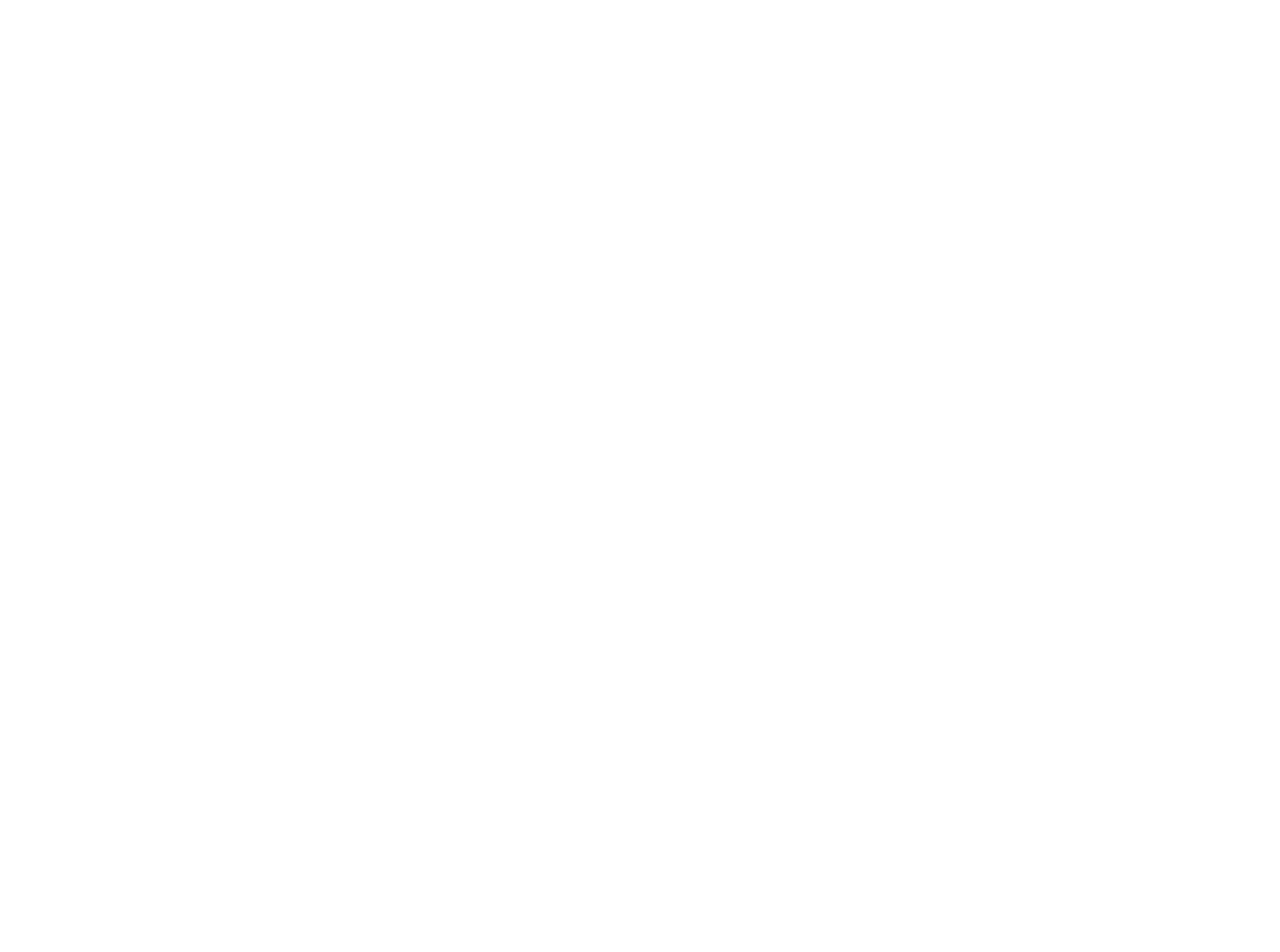
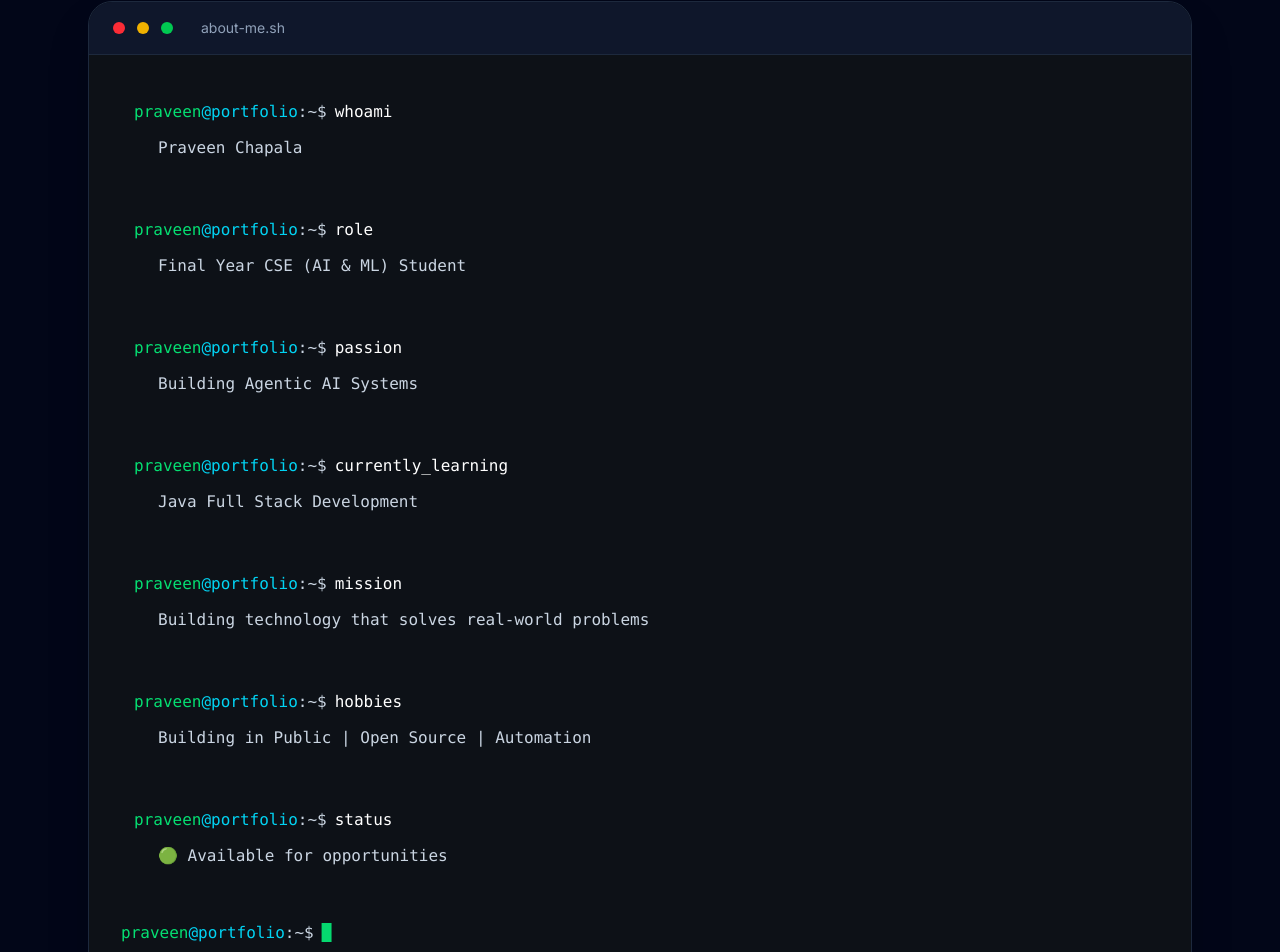
Before and after one commit to praveenchapala/Master-Portfolio, a React (Vite) app in the folder portfolio-app/: page / in a window 1280 px wide. Shown: the part 1146-2098 px from the top of the page. Before the commit the page ends 867 px from the top, so only its background shows below. Built offline with nearby package versions, Linux system fonts and the light colour scheme.

Commit message:
Committed Some changes

```diff
--- a/portfolio-app/package.json
+++ b/portfolio-app/package.json
@@ -13,6 +13,7 @@
     "@tailwindcss/vite": "^4.3.1",
     "react": "^19.2.7",
     "react-dom": "^19.2.7",
+    "react-type-animation": "^3.2.0",
     "tailwindcss": "^4.3.1"
   },
   "devDependencies": {
--- a/portfolio-app/src/App.jsx
+++ b/portfolio-app/src/App.jsx
@@ -1,11 +1,13 @@
 import Navbar from "./components/layout/Navbar";
 import Hero from "./components/hero/Hero";
+import About from "./components/about/About";
 
 function App() {
   return (
     <>
       <Navbar />
       <Hero />
+      <About/>
     </>
   );
 }
--- /dev/null
+++ b/portfolio-app/src/components/about/About.jsx
@@ -0,0 +1,31 @@
+import TerminalAbout from "./TerminalAbout";
+
+function About() {
+  return (
+    <section
+      id="about"
+      className="
+        min-h-screen
+        bg-slate-950
+        text-white
+        py-32
+      "
+    >
+      <div className="max-w-6xl mx-auto px-6">
+        <div className="text-center mb-16">
+  <p className="text-cyan-400 uppercase tracking-[0.3em]">
+    About Me
+  </p>
+
+  <h2 className="text-5xl font-bold mt-4">
+    The Human Behind The Code
+  </h2>
+</div>
+
+        <TerminalAbout />
+      </div>
+    </section>
+  );
+}
+
+export default About;
--- /dev/null
+++ b/portfolio-app/src/components/about/TerminalAbout.jsx
@@ -0,0 +1,112 @@
+import aboutTerminal from "../../data/aboutTerminal";
+import { TypeAnimation } from "react-type-animation";
+
+function TerminalAbout() {
+  return (
+    <div
+      className="
+        bg-[#0D1117]
+        border
+        border-slate-800
+        rounded-3xl
+        overflow-hidden
+        shadow-2xl
+      "
+    >
+      {/* Header */}
+      <div
+        className="
+          bg-slate-900
+          px-6
+          py-4
+          border-b
+          border-slate-800
+          flex
+          items-center
+          gap-3
+        "
+      >
+        <div className="w-3 h-3 rounded-full bg-red-500"></div>
+        <div className="w-3 h-3 rounded-full bg-yellow-500"></div>
+        <div className="w-3 h-3 rounded-full bg-green-500"></div>
+
+        <p className="text-slate-400 text-sm ml-4">
+          about-me.sh
+        </p>
+      </div>
+
+      {/* Terminal Body */}
+      <div className="p-8 font-mono">
+        {aboutTerminal.map((item, index) => (
+          <div
+  key={index}
+  className="
+    mb-8
+    p-3
+    rounded-xl
+    border
+    border-transparent
+    transition-all
+    duration-300
+    hover:bg-slate-900/70
+    hover:border-cyan-500/20
+    hover:shadow-lg
+    hover:shadow-cyan-500/10
+  "
+>
+            {/* Command */}
+            <div className="flex flex-wrap items-center">
+  <span className="text-green-400">
+    praveen
+  </span>
+
+  <span className="text-cyan-400">
+    @portfolio
+  </span>
+
+  <span className="text-slate-300">
+    :~$
+  </span>
+
+  <span className="text-white ml-2">
+    {item.command}
+  </span>
+</div>
+
+            {/* Output */}
+            <div className="ml-6 mt-3 text-slate-300">
+              <TypeAnimation
+                sequence={[
+                  item.output,
+                  1000,
+                ]}
+                speed={60}
+                cursor={false}
+              />
+            </div>
+          </div>
+        ))}
+
+        <div className="flex items-center mt-10">
+  <span className="text-green-400">
+    praveen
+  </span>
+
+  <span className="text-cyan-400">
+    @portfolio
+  </span>
+
+  <span className="text-slate-300">
+    :~$
+  </span>
+
+  <span className="text-green-400 animate-pulse ml-2">
+    █
+  </span>
+</div>
+      </div>
+    </div>
+  );
+}
+
+export default TerminalAbout;
--- /dev/null
+++ b/portfolio-app/src/components/about/TerminalLine.jsx
@@ -0,0 +1,19 @@
+function TerminalLine({ command, output }) {
+  return (
+    <div className="mb-6">
+      <div className="flex items-center gap-2 text-cyan-400">
+        <span className="text-green-400">
+          praveen@portfolio:~$
+        </span>
+
+        <span>{command}</span>
+      </div>
+
+      <p className="text-slate-300 mt-2 ml-6">
+        {output}
+      </p>
+    </div>
+  );
+}
+
+export default TerminalLine;
--- /dev/null
+++ b/portfolio-app/src/data/aboutTerminal.js
@@ -0,0 +1,32 @@
+const aboutTerminal = [
+  {
+    command: "whoami",
+    output: "Praveen Chapala",
+  },
+  {
+    command: "role",
+    output: "Final Year CSE (AI & ML) Student",
+  },
+  {
+    command: "passion",
+    output: "Building Agentic AI Systems",
+  },
+  {
+    command: "currently_learning",
+    output: "Java Full Stack Development",
+  },
+  {
+    command: "mission",
+    output: "Building technology that solves real-world problems",
+  },
+  {
+    command: "hobbies",
+    output: "Building in Public | Open Source | Automation",
+  },
+  {
+    command: "status",
+    output: "🟢 Available for opportunities",
+  },
+];
+
+export default aboutTerminal;
```
Also changed, not shown: 1 other file (tests, documents, lock files or other folders).
